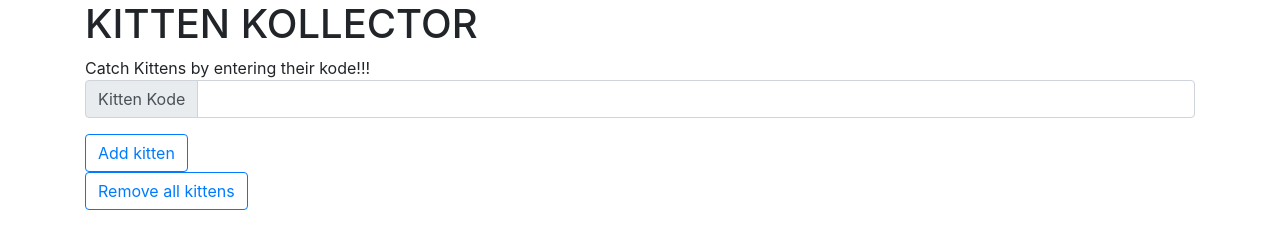
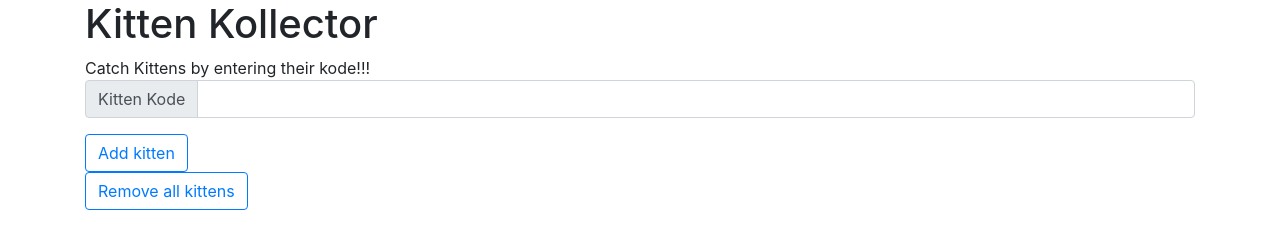
Before and after one commit to jedevc/hack-the-midlands, a plain HTML site: page kittenkollector/templates/index.html in a window 1280 px wide. Drawn offline with nearby package versions, Linux system fonts and the light colour scheme.

Commit message:
Update titles

```diff
--- a/kittenkollector/templates/index.html
+++ b/kittenkollector/templates/index.html
@@ -100,7 +100,7 @@
     </script>
 
     <div class="container">
-      <h1>KITTEN KOLLECTOR</h1>
+      <h1>Kitten Kollector</h1>
       Catch Kittens by entering their kode!!!
 
       <div class="input-group mb-3">
```
Also changed, not shown: kittenkollector/templates/create.html (+1 -1 lines), kittenkollector/templates/kitten.html (+1 -1 lines).
